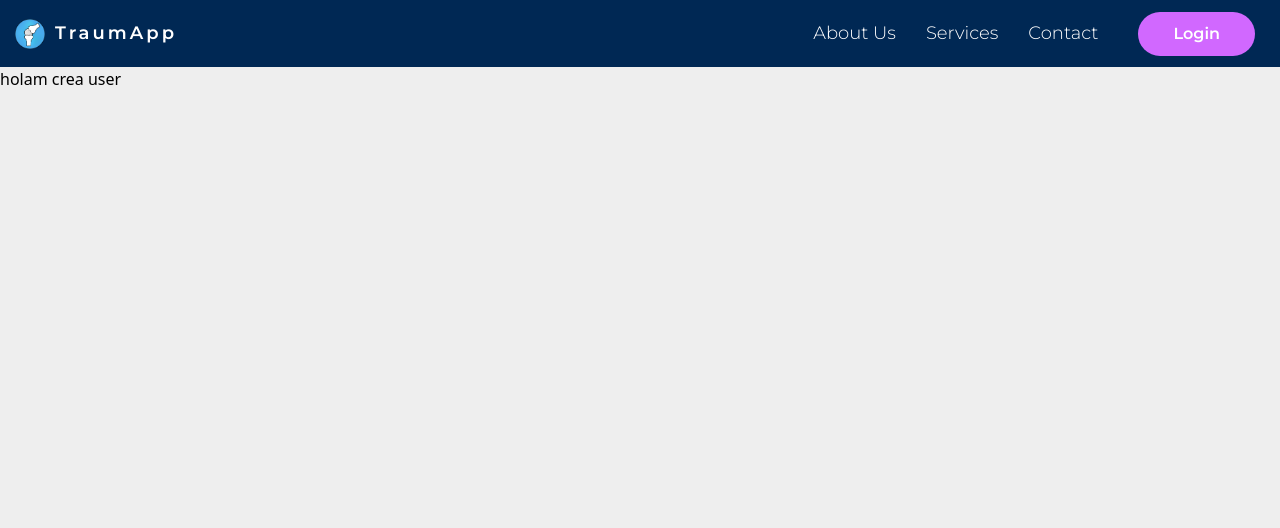
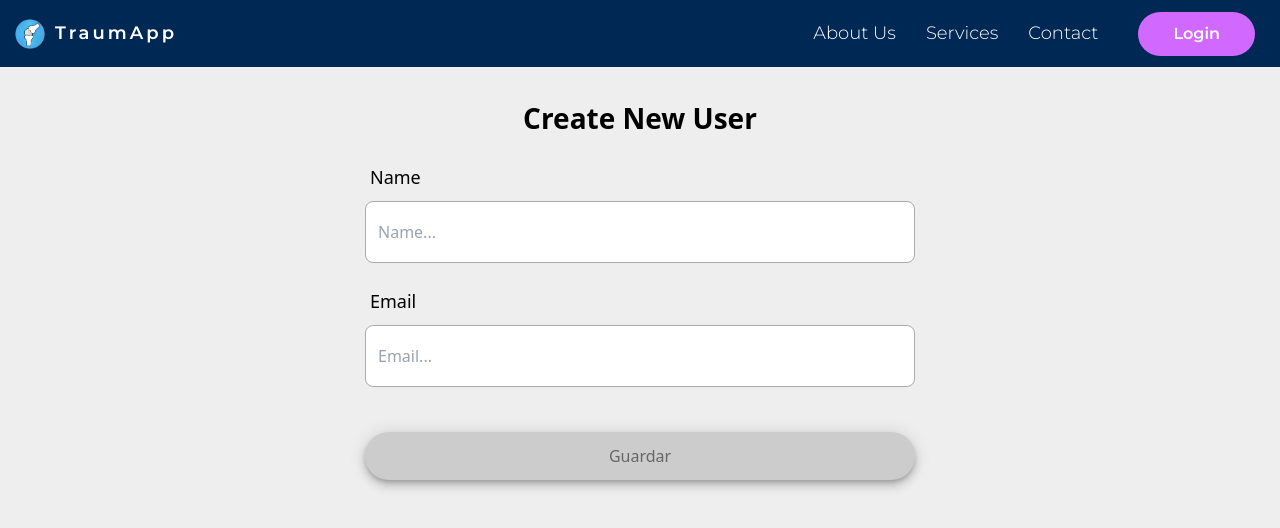
Before and after one commit to samuelDear/test-crud, a Next.js app: page /users/create in a window 1280 px wide. Shown: the top 528 px of the page. Built offline with nearby package versions, Linux system fonts and the light colour scheme.

Commit message:
Add Users

```diff
--- a/pages/users/create.jsx
+++ b/pages/users/create.jsx
@@ -1,12 +1,116 @@
+import { useState } from 'react';
+import { useRouter } from 'next/router';
 import { Header, HeadPage } from '../../components';
+import { userService } from '../../services/users.service';
+import classes from '../../styles/pages/users/Create.module.css';
 
 const CreateUser = () => {
+  const router = useRouter();
+  const [form, setForm] = useState({
+    name: '',
+    email: '',
+    successMsg: '',
+    errorMsg: '',
+  });
+  const { name, email, successMsg, errorMsg } = form;
+
+  const handleSubmit = async e => {
+    e.preventDefault();
+    const params = {
+      name,
+      email,
+    };
+
+    try {
+      userService.createUser(params);
+      setForm(prevState => ({
+        ...prevState,
+        successMsg: 'User created',
+      }));
+
+      setTimeout(() => {
+        router.push('/users');
+      }, 3000);
+    } catch (error) {
+      setError('Error in request');
+    }
+  };
+
+  const setError = msg => {
+    setForm(prevState => ({
+      ...prevState,
+      errorMsg: msg,
+    }));
+    setTimeout(() => {
+      setForm(prevState => ({
+        ...prevState,
+        errorMsg: '',
+      }));
+    }, 3000);
+  };
+
   return (
     <>
       <HeadPage title="CMS - Create" />
       <Header />
-      <main>
-        <p>holam crea user</p>
+      <main className={`w-full ${classes.mainBox}`}>
+        <form onSubmit={handleSubmit} className={`${classes.formBox}`}>
+          <h1 className={`text-center ${classes.title}`}>Create New User</h1>
+          {successMsg !== '' || errorMsg ? (
+            <span
+              className={`${
+                successMsg !== '' ? classes.successMsg : classes.errorMsg
+              }`}>
+              {successMsg !== '' ? successMsg : errorMsg}
+            </span>
+          ) : null}
+          <div className={`${classes.inputLabel}`}>
+            <label htmlFor="name">Name</label>
+            <input
+              type="text"
+              id="name"
+              placeholder="Name..."
+              value={name}
+              onChange={({ target: { value } }) => {
+                setForm(prevState => ({
+                  ...prevState,
+                  name: value,
+                }));
+              }}
+              className={`${classes.inputBox}`}
+              autoComplete="off"
+            />
+          </div>
+          <div className={`${classes.inputLabel}`}>
+            <label htmlFor="email">Email</label>
+            <input
+              type="text"
+              id="email"
+              placeholder="Email..."
+              value={email}
+              onChange={({ target: { value } }) => {
+                setForm(prevState => ({
+                  ...prevState,
+                  email: value,
+                }));
+              }}
+              className={`${classes.inputBox}`}
+              autoComplete="off"
+            />
+          </div>
+          <button
+            type="submit"
+            className={`${classes.saveBtn}`}
+            disabled={
+              email === '' ||
+              name === '' ||
+              !/^[-\w.%+]{1,64}@(?:[A-Z0-9-]{1,63}\.){1,125}[A-Z]{2,63}$/i.test(
+                email,
+              )
+            }>
+            Guardar
+          </button>
+        </form>
       </main>
     </>
   );
--- a/pages/users/index.jsx
+++ b/pages/users/index.jsx
@@ -19,7 +19,7 @@ const Users = () => {
       setUsers(users);
     } catch (error) {
       // eslint-disable-next-line
-      alert('Error en peticion');
+      alert('Error in request');
     }
   }, []);
 
--- /dev/null
+++ b/styles/pages/users/Create.module.css
@@ -0,0 +1,80 @@
+.mainBox {
+  display: flex;
+  justify-content: center;
+  padding: 30px;
+}
+
+.formBox {
+  display: flex;
+  flex-direction: column;
+  width: 50%;
+  max-width: 550px;
+  min-width: 250px;
+}
+
+.title {
+  font-weight: 600;
+  font-size: 28px;
+  margin-bottom: 25px;
+}
+
+.inputLabel {
+  display: flex;
+  flex-direction: column;
+  margin-bottom: 25px;
+}
+
+.inputBox {
+  padding: 18px 12px;
+  border-radius: 8px;
+  outline: 0;
+  border: 1px solid #AAA;
+}
+
+.inputLabel label {
+  margin-bottom: 10px;
+  margin-left: 5px;
+  font-weight: 500;
+  font-size: 18px;
+}
+
+.saveBtn {
+  background: #49ABED;
+  min-width: 150px;
+  margin-top: 20px;
+  padding: 12px 30px;
+  border-radius: 999px;
+  box-shadow: 0px 3px 5px -1px rgb(0 0 0 / 20%), 0px 6px 10px 0px rgb(0 0 0 / 14%), 0px 1px 18px 0px rgb(0 0 0 / 12%);
+  color: #FFF;
+  transition: 0.5s;
+}
+
+.saveBtn:disabled,
+.saveBtn[disabled]{
+  background-color: #ccc;
+  color: #666;
+}
+
+.successMsg {
+  text-align: center;
+  font-weight: 500;
+  margin-bottom: 20px;
+  color: #179236;
+}
+
+.errorMsg {
+  text-align: center;
+  font-weight: 500;
+  margin-bottom: 20px;
+  color: #179236;
+}
+
+@media (max-width: 550px){
+  .mainBox {
+    padding: 30px 20px;
+  }
+
+  .formBox {
+    width: 80%;
+  }
+}
```
